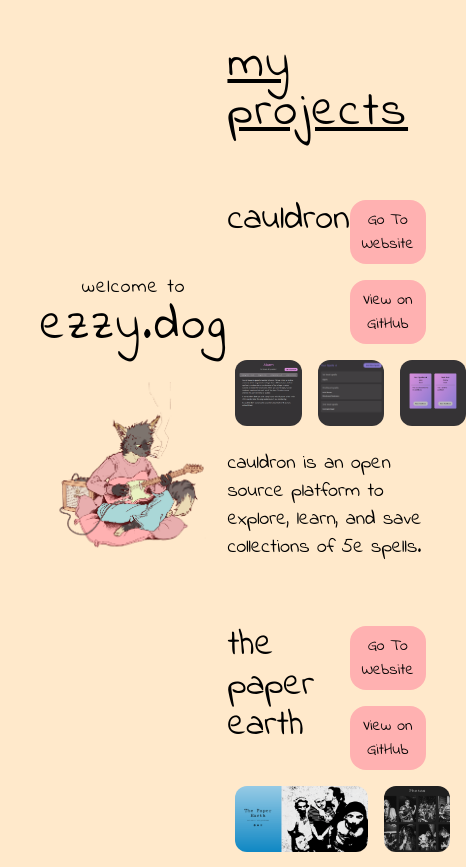
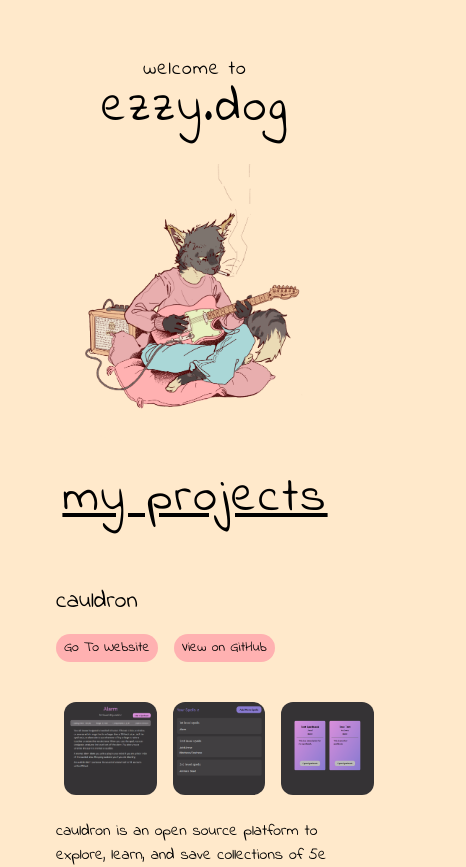
Before and after one commit to 1ezzy/ezzydog, a SvelteKit app: page / in a window 390 px wide. Shown: the top 867 px of the page, 466 px wide, since content can reach past the window. Built offline with nearby package versions, Linux system fonts and the light colour scheme.

Commit message:
mobile view stuffs

```diff
--- a/src/routes/+page.svelte
+++ b/src/routes/+page.svelte
@@ -7,8 +7,8 @@
 	import photos from '$lib/images/photos.png';
 </script>
 
-<main class="h-full w-full p-10 flex flex-1">
-	<div class="flex flex-col items-center justify-center basis-1/2">
+<main class="h-full w-full p-10 flex md:flex-row flex-col flex-1">
+	<div class="p-4 flex flex-col items-center justify-center basis-1/2">
 		<p class="text-xl tracking-wider">welcome to</p>
 		<h1 class="text-5xl tracking-wider mb-8">ezzy.dog</h1>
 		<img
@@ -17,18 +17,18 @@
 			alt="ezzy playing guitar"
 		/>
 	</div>
-	<div class="w-16"></div>
-	<div class="flex flex-col items-center basis-1/2">
+	<div class="md:w-16"></div>
+	<div class="p-4 flex flex-col items-center basis-1/2 md:overflow-y-auto">
 		<h1 class="lg:text-4xl text-5xl tracking-wider underline mb-16">my projects</h1>
 		<div class="w-full flex-1">
 			<div class="project mb-16">
-				<div class="flex justify-between mb-2">
+				<div class="flex md:flex-row flex-col md:justify-between justify-center mb-8">
 					<div class="flex flex-col">
-						<h3 class="lg:text-3xl text-4xl">cauldron</h3>
+						<h3 class="md:text-3xl text-2xl md:mb-0 mb-4">cauldron</h3>
 					</div>
-					<div class="flex flex-col gap-4">
-						<button class="nav-btn">Go To Website</button>
-						<button class="ml-auto w-fit nav-btn">View on GitHub</button>
+					<div class="flex gap-4">
+						<button class="nav-btn md:text-md text-sm">Go To Website</button>
+						<button class="md:ml-auto nav-btn md:text-md text-sm">View on GitHub</button>
 					</div>
 				</div>
 				<div class="flex justify-between mb-4">
@@ -44,18 +44,18 @@
 					/>
 					<img class="m-2 basis-1/3 w-1/3 aspect-square rounded-xl" src={cards} alt="spell table" />
 				</div>
-				<p class="text-xl">
+				<p class="md:text-xl text-md">
 					cauldron is an open source platform to explore, learn, and save collections of 5e spells.
 				</p>
 			</div>
 			<div class="project">
-				<div class="flex justify-between mb-4">
+				<div class="flex md:flex-row flex-col justify-between mb-8">
 					<div class="flex flex-col">
-						<h3 class="lg:text-3xl text-4xl">the paper earth</h3>
+						<h3 class="md:text-3xl text-2xl md:mb-0 mb-4">the paper earth</h3>
 					</div>
-					<div class="flex flex-col gap-4">
-						<button class="nav-btn">Go To Website</button>
-						<button class="ml-auto w-fit nav-btn">View on GitHub</button>
+					<div class="flex gap-4">
+						<button class="nav-btn md:text-md text-sm">Go To Website</button>
+						<button class="md:ml-auto nav-btn md:text-md text-sm">View on GitHub</button>
 					</div>
 				</div>
 				<div class="flex justify-between mb-4">
@@ -70,7 +70,9 @@
 						alt="band photos"
 					/>
 				</div>
-				<p class="text-xl">website for the paper earth, an alt-punk band from cincinnati, OH!</p>
+				<p class="md:text-xl text-md">
+					website for the paper earth, an alt-punk band from cincinnati, OH!
+				</p>
 			</div>
 		</div>
 	</div>
@@ -87,4 +89,11 @@
 		border-radius: 16px;
 		background-color: #ffb1b1;
 	}
+
+	@media (max-width: 768px) {
+		.nav-btn {
+			padding: 4px 8px;
+			width: fit-content;
+		}
+	}
 </style>
```
